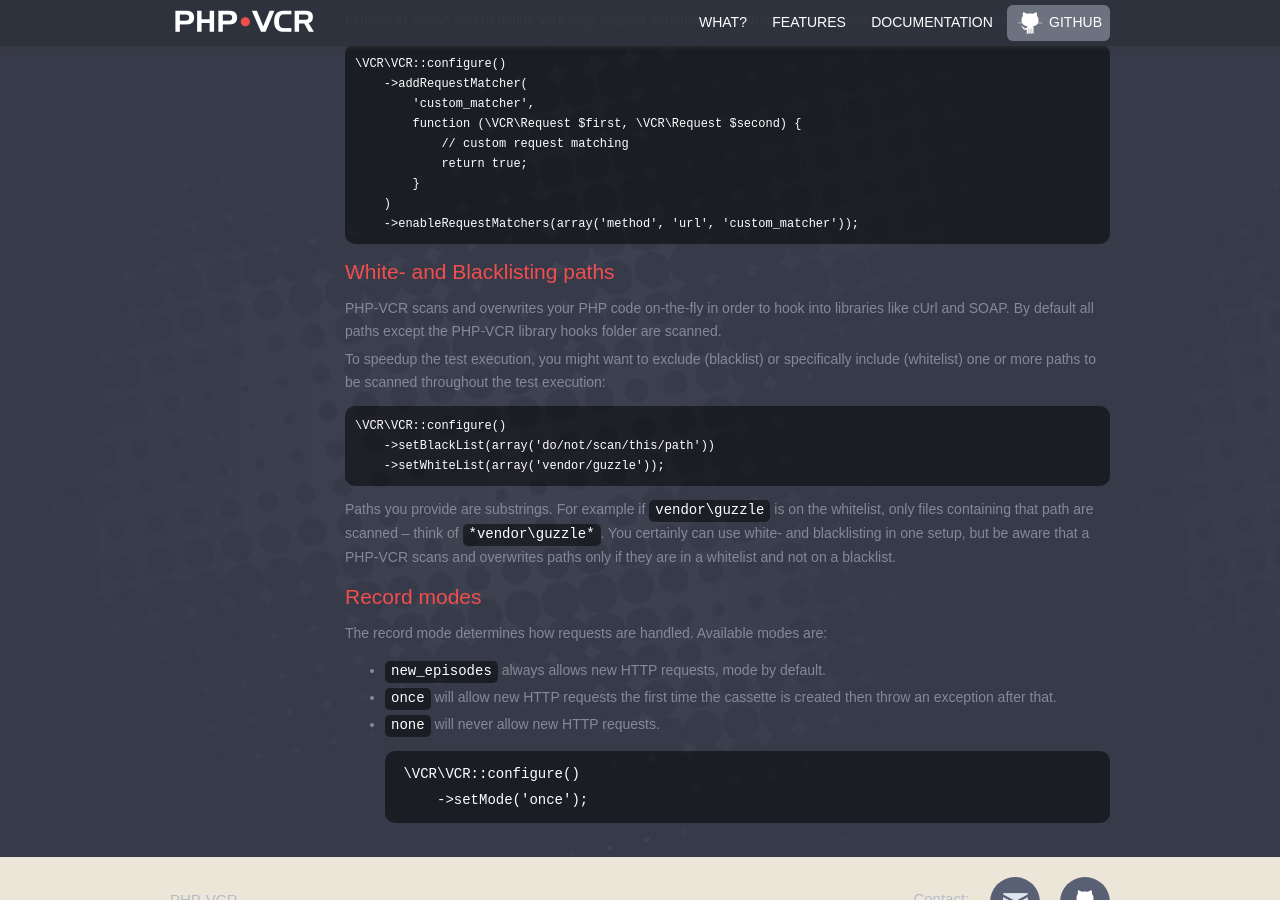
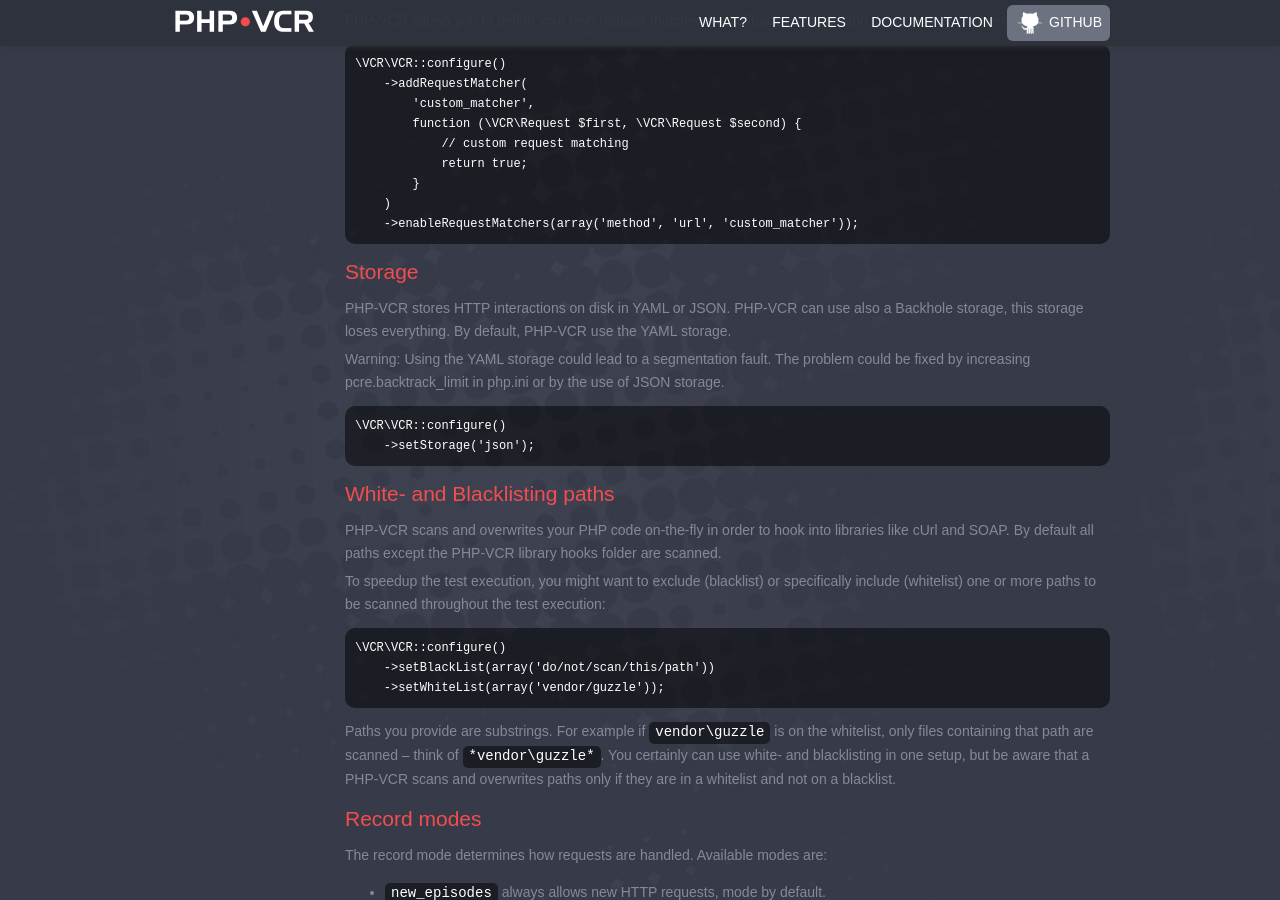
Before and after one commit to php-vcr/php-vcr.github.io, a Jekyll site: the page built from documentation/_posts/2013-10-20-configuration.md, in a window 1280 px wide and 900 px high, scrolled down 1008 px. Built offline with Jekyll 4.4.1, drawn with Linux system fonts in a browser that asks for light colours.

Commit message:
Adding a storage section

```diff
--- a/documentation/_posts/2013-10-20-configuration.md
+++ b/documentation/_posts/2013-10-20-configuration.md
@@ -49,6 +49,16 @@ PHP-VCR allows you to define your own request matchers as callback functions and
         )
         ->enableRequestMatchers(array('method', 'url', 'custom_matcher'));
 
+### Storage
+
+PHP-VCR stores HTTP interactions on disk in YAML or JSON. PHP-VCR can use also a Backhole storage, this storage loses everything. By default, PHP-VCR use the YAML storage.
+
+Warning: Using the YAML storage could lead to a segmentation fault. The problem could be fixed by increasing pcre.backtrack_limit in php.ini or by the use of JSON storage.
+
+    \VCR\VCR::configure()
+        ->setStorage('json');
+
+
 ### White- and Blacklisting paths
 
 PHP-VCR scans and overwrites your PHP code on-the-fly in order to hook into libraries like cUrl and SOAP. By default all paths except the PHP-VCR library hooks folder are scanned.
```
